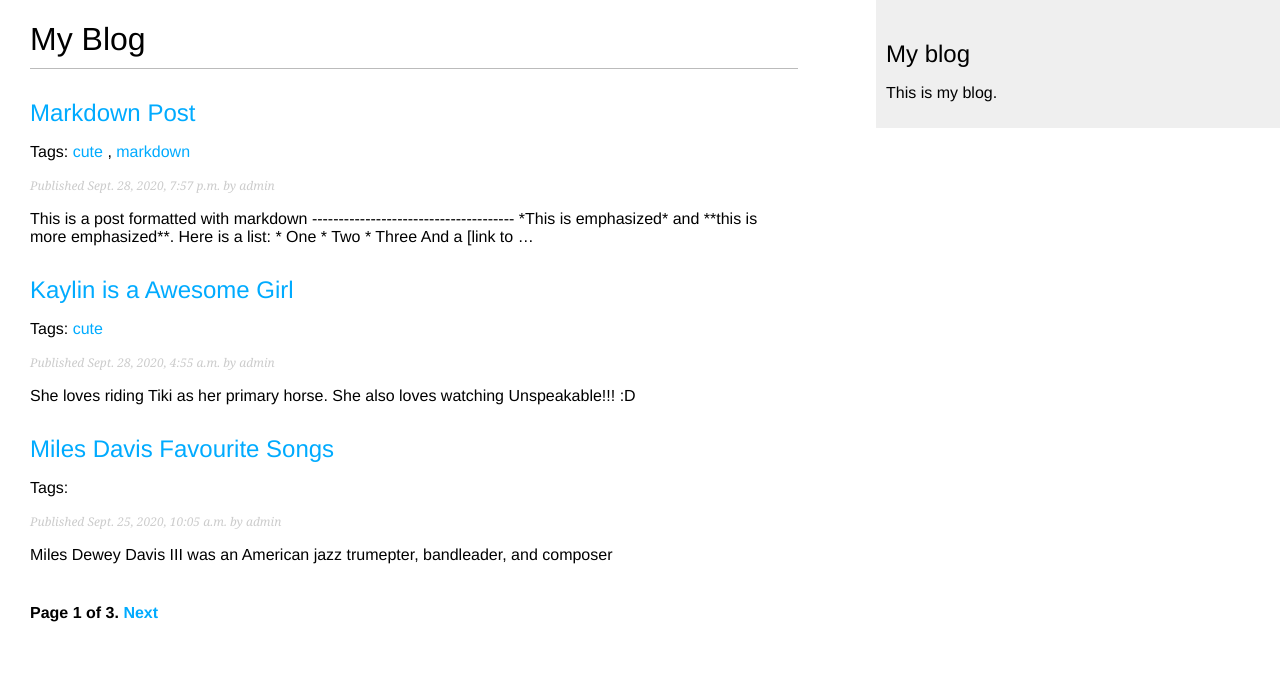
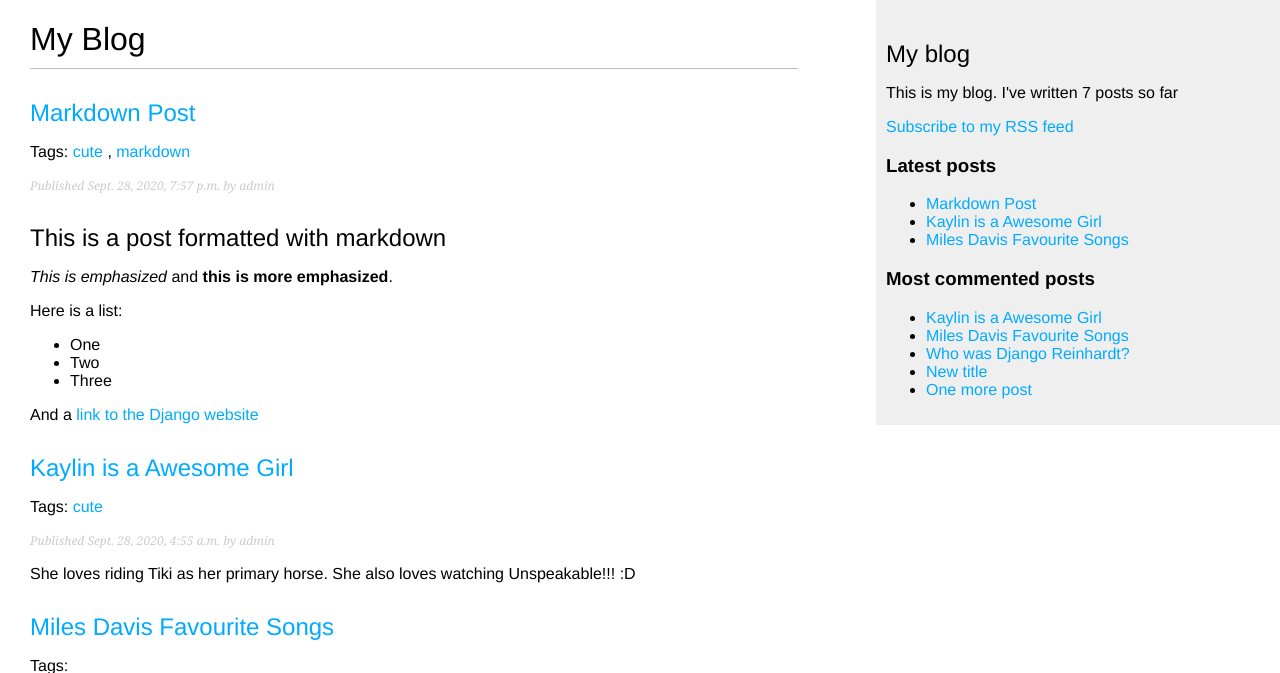
Before and after one commit to lopezjronald/django3-by-example-blog-site, a Django app: page /blog/ in a window 1280 px wide. Shown: the top 673 px of the page. Before the commit the page ends 622 px from the top, so only its background shows below. Run offline with Django 3.2, Linux system fonts and the light colour scheme; data comes from the database, SQL or seed files in the repository; both versions use the stored data as it was after the commit; parts of the project's set-up code (start-up, migrations or seed data) failed here and were passed over.

Commit message:
added tags

```diff
--- a/blog/templates/blog/base.html
+++ b/blog/templates/blog/base.html
@@ -1,3 +1,4 @@
+{% load blog_tags %}
 {% load static %}
 
 <!DOCTYPE html>
@@ -15,7 +16,22 @@
 
 <div id="sidebar">
     <h2>My blog</h2>
-    <p>This is my blog.</p>
+    <p>This is my blog. I've written {% total_posts %} posts so far</p>
+    <p>
+        <a href="{% url "blog:post_feed" %}">Subscribe to my RSS feed</a>
+    </p>
+    <h3>Latest posts</h3>
+    {% show_latest_posts 3 %}
+
+    <h3>Most commented posts</h3>
+    {% get_most_commented_posts as most_commented_posts %}
+    <ul>
+        {% for post in most_commented_posts %}
+            <li>
+                <a href="{{ post.get_absolute_url }}">{{ post.title }}</a>
+            </li>
+        {% endfor %}
+    </ul>
 </div>
 </body>
 </html>
--- /dev/null
+++ b/blog/templates/blog/post/latest_posts.html
@@ -0,0 +1,7 @@
+<ul>
+    {% for post in latest_posts %}
+        <li>
+            <a href="{{ post.get_absolute_url }}">{{ post.title }}</a>
+        </li>
+    {% endfor %}
+</ul>
--- a/blog/templates/blog/post/list.html
+++ b/blog/templates/blog/post/list.html
@@ -1,4 +1,5 @@
 {% extends "blog/base.html" %}
+{% load blog_tags %}
 
 {% block title %}My Blog{% endblock %}
 
@@ -25,7 +26,7 @@
         <p class="date">
             Published {{ post.publish }} by {{ post.author }}
         </p>
-        {{ post.body|truncatewords:30|linebreaks }}
+        {{ post.body|markdown|truncatewords_html:30 }}
 
 
     {% endfor %}
--- /dev/null
+++ b/blog/templatetags/blog_tags.py
@@ -0,0 +1,28 @@
+from django import template
+from ..models import Post
+from django.db.models import Count
+from django.utils.safestring import mark_safe  # page 74
+import markdown
+
+register = template.Library()
+
+@register.filter(name='markdown')
+def markdown_format(text):
+    return mark_safe(markdown.markdown(text))
+
+@register.simple_tag
+def total_posts():
+    return Post.published.count()
+
+
+@register.simple_tag
+def get_most_commented_posts(count=5):
+    return Post.published.annotate(
+        total_comments=Count('comments')
+    ).order_by('-total_comments')[:count]
+
+
+@register.inclusion_tag('blog/post/latest_posts.html')
+def show_latest_posts(count=5):
+    latest_posts = Post.published.order_by('-publish')[:count]
+    return {'latest_posts': latest_posts}
--- a/blog/urls.py
+++ b/blog/urls.py
@@ -1,5 +1,6 @@
 from django.urls import path
 from . import views
+from .feeds import LatestPostsFeed
 
 app_name = 'blog'
 
@@ -12,4 +13,5 @@ urlpatterns = [
          views.post_detail,
          name='post_detail'),
     path('<int:post_id>/share/', views.post_share, name='post_share'),
+    path('feed/', LatestPostsFeed(), name='post_feed')
 ]
--- a/blog/views.py
+++ b/blog/views.py
@@ -5,6 +5,7 @@ from django.views.generic import ListView
 from .forms import EmailPostForm, CommentForm
 from .models import Post, Comment
 from taggit.models import Tag
+from django.db.models import Count
 
 
 class PostListView(ListView):
@@ -65,12 +66,18 @@ def post_detail(request, year, month, day, post):
     else:
         comment_form = CommentForm()
 
+    # List of similar posts
+    post_tags_ids = post.tags.values_list('id', flat=True)
+    similar_posts = Post.published.filter(tags__in=post_tags_ids).exclude(id=post.id)
+    similar_posts = similar_posts.annotate(same_tags=Count('tags')).order_by('-same_tags', '-publish')[:4]
+
     return render(request,
                   'blog/post/detail.html',
                   {'post': post,
                    'comments': comments,
                    'new_comment': new_comment,
-                   'comment_form': comment_form})
+                   'comment_form': comment_form,
+                   'similar_posts': similar_posts})
 
 
 def post_share(request, post_id):
--- a/mysite/settings.py
+++ b/mysite/settings.py
@@ -37,6 +37,8 @@ INSTALLED_APPS = [
     'django.contrib.sessions',
     'django.contrib.messages',
     'django.contrib.staticfiles',
+    'django.contrib.sites',
+    'django.contrib.sitemaps',
 
     # Local Apps
     'blog.apps.BlogConfig',
@@ -131,3 +133,5 @@ EMAIL_HOST_USER = 'ron.jeff.lopez@gmail.com'
 EMAIL_HOST_PASSWORD = 'Dd3063489**'
 EMAIL_PORT = 587
 EMAIL_USE_TLS = True
+
+SITE_ID = 1
--- a/mysite/urls.py
+++ b/mysite/urls.py
@@ -15,8 +15,16 @@ Including another URLconf
 """
 from django.contrib import admin
 from django.urls import path, include
+from django.contrib.sitemaps.views import sitemap
+from blog.sitemaps import PostSitemap
+
+sitemaps = {
+    'posts': PostSitemap,
+}
 
 urlpatterns = [
     path('admin/', admin.site.urls),
     path('blog/', include('blog.urls', namespace='blog')),
+    path('sitemap.xml', sitemap, {'sitemaps':sitemaps},
+         name='django.contrib.sitemaps.views.sitemap')
 ]
```
Also changed, not shown: blog/feeds.py (added, +19 -0 lines), blog/sitemaps.py (added, +13 -0 lines), blog/templates/blog/post/detail.html (+14 -1 lines), blog/templatetags/__init.__.py (added), db.sqlite3, 2 other files.
